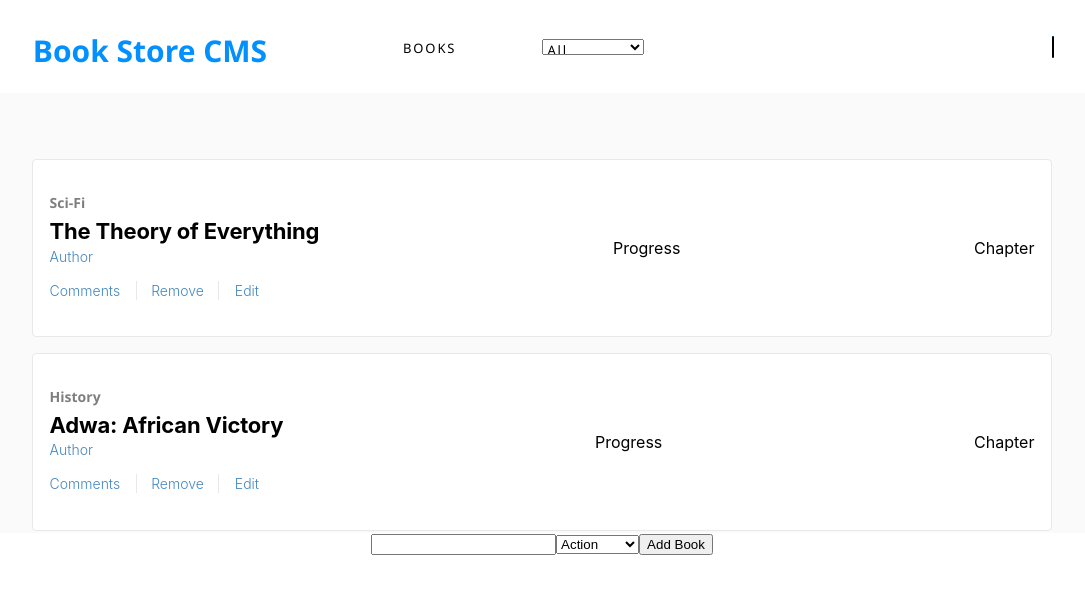
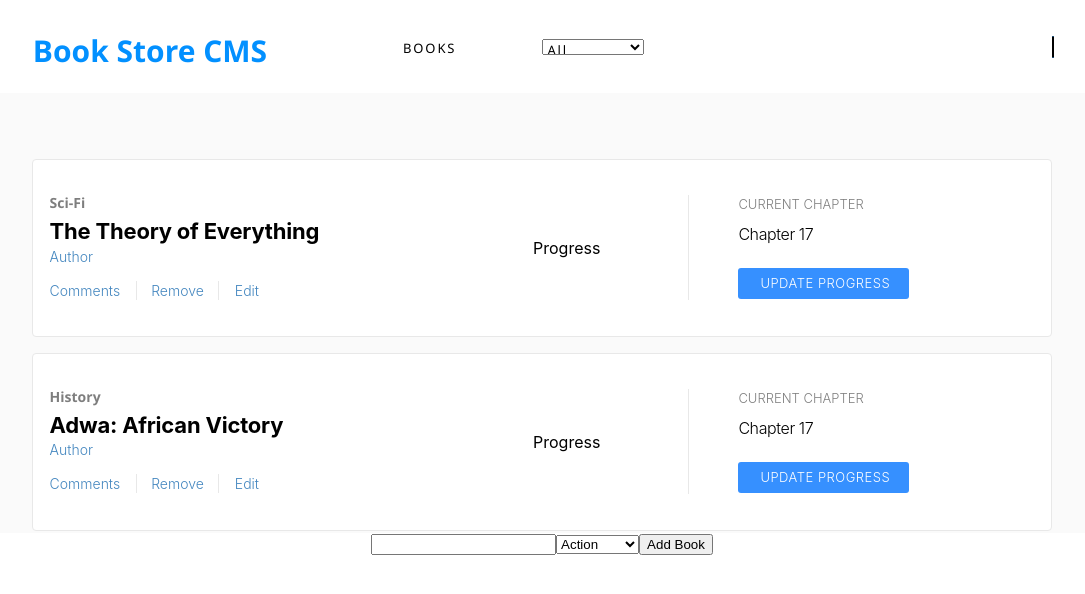
Before and after one commit to henatan99/book-store, a React (Create React App) app: page / in a window 1280 px wide. Shown: the top 594 px of the page, without its empty margins (98-1183 px from the left). Built offline with nearby package versions, Linux system fonts and the light colour scheme.

Commit message:
Add styling to the chapter elements

```diff
--- a/src/App.css
+++ b/src/App.css
@@ -79,9 +79,11 @@
 }
 
 .book-info {
+  width: 40%;
   display: flex;
   flex-direction: column;
   align-items: flex-start;
+  justify-content: space-between;
 }
 
 .book-title {
@@ -145,3 +147,53 @@
   background-color: #fff;
   border: none;
 }
+
+.chapter {
+  width: 30%;
+  display: flex;
+  flex-direction: column;
+  align-items: flex-start;
+  justify-content: flex-start;
+  border-left: solid 1px #e8e8e8;
+  padding-left: 5%;
+}
+
+.current {
+  opacity: 0.5;
+  font-family: RobotoSlab, -apple-system, BlinkMacSystemFont, 'Segoe UI', Roboto, Oxygen, Ubuntu, Cantarell, 'Open Sans', 'Helvetica Neue', sans-serif;
+  font-size: 13px;
+  font-weight: 300;
+  font-stretch: normal;
+  font-style: normal;
+  line-height: normal;
+  letter-spacing: normal;
+  color: var(--black-two);
+}
+
+.chapter-num {
+  margin: 0.75rem 0 1.5rem 0;
+  font-family: RobotoSlab, -apple-system, BlinkMacSystemFont, 'Segoe UI', Roboto, Oxygen, Ubuntu, Cantarell, 'Open Sans', 'Helvetica Neue', sans-serif;
+  font-size: 16px;
+  font-weight: 300;
+  font-stretch: normal;
+  font-style: normal;
+  line-height: normal;
+  letter-spacing: -0.4px;
+  color: var(--black-two);
+}
+
+.update-btn {
+  padding: 7px 19px 8px 22px;
+  border: 0;
+  border-radius: 3px;
+  background-color: #3690ff;
+  font-family: RobotoSlab, -apple-system, BlinkMacSystemFont, 'Segoe UI', Roboto, Oxygen, Ubuntu, Cantarell, 'Open Sans', 'Helvetica Neue', sans-serif;
+  font-size: 13px;
+  font-weight: 300;
+  font-stretch: normal;
+  font-style: normal;
+  line-height: normal;
+  letter-spacing: 0.5px;
+  text-align: center;
+  color: #fff;
+}
--- a/src/components/Book.js
+++ b/src/components/Book.js
@@ -20,7 +20,9 @@ const Book = ({ book, handleRemoveBook }) => (
       Progress
     </td>
     <td className="chapter">
-      Chapter
+      <span className="current">CURRENT CHAPTER</span>
+      <span className="chapter-num">Chapter 17</span>
+      <button className="update-btn" type="button">UPDATE PROGRESS</button>
     </td>
 
   </tr>
```
